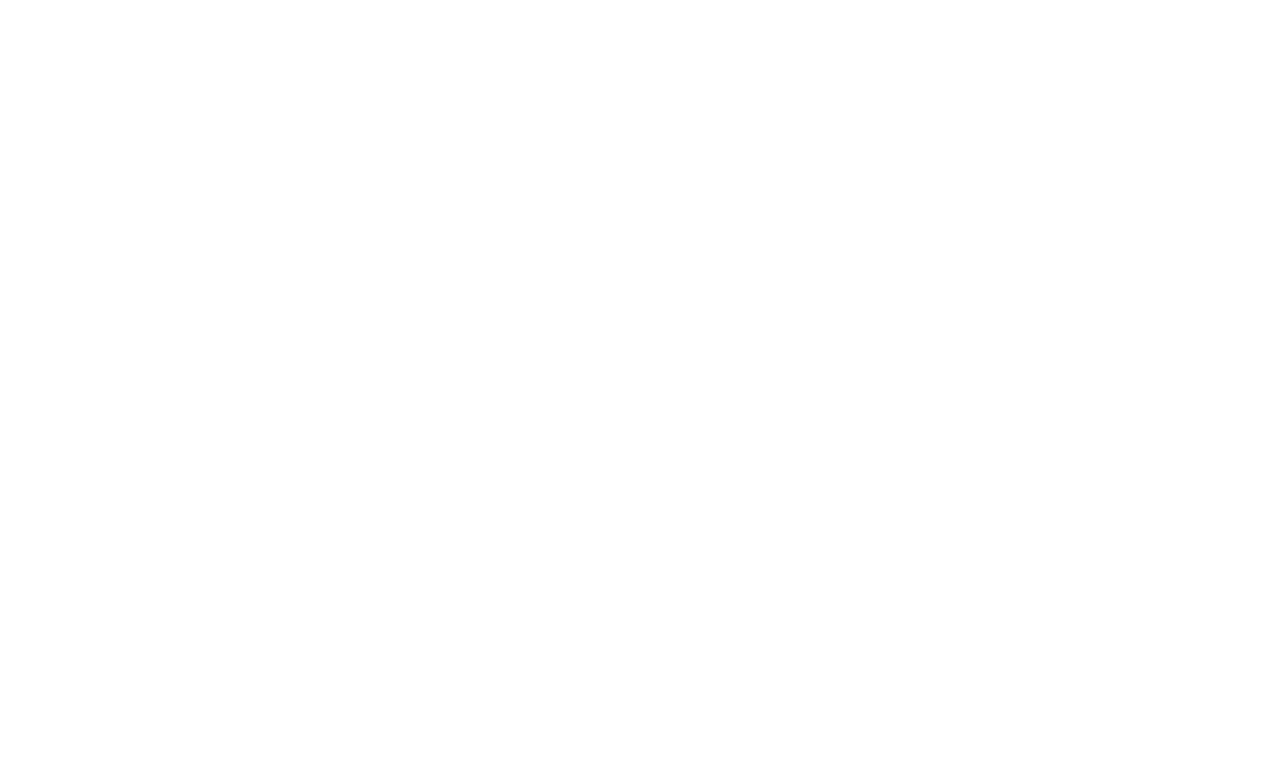
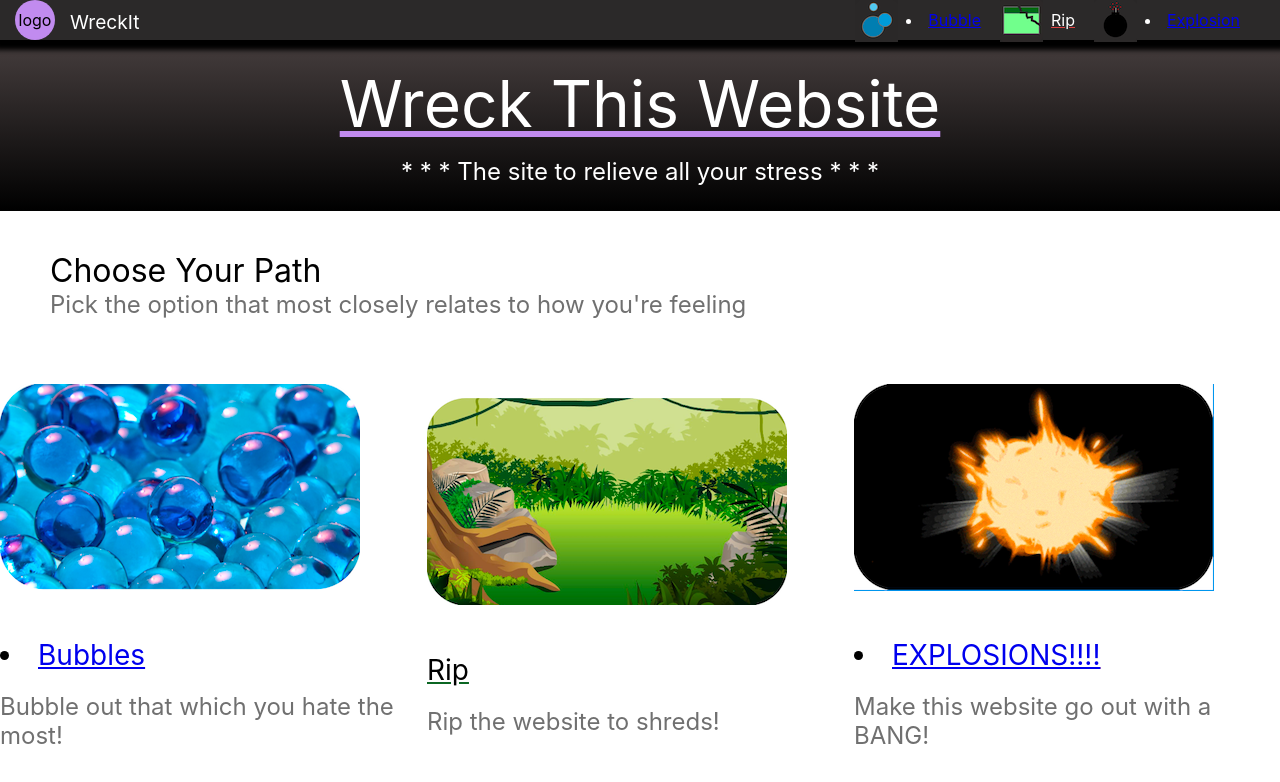
Before and after one commit to svonhatten/wreck-this, a React (Create React App) app in the folder wreck-this/: page / in a window 1280 px wide. Shown: the top 782 px of the page. Built offline with nearby package versions, Linux system fonts and the light colour scheme.

Commit message:
added links on home page.  return link on others

```diff
--- a/wreck-this/src/App.jsx
+++ b/wreck-this/src/App.jsx
@@ -17,7 +17,7 @@
     <Router>
       <div>
         <Switch>
-          <Route exact path="/Home">
+          <Route exact path="/">
             <Home />
           </Route>
           <Route exact path="/Bubble">
--- a/wreck-this/src/WebPages/Bubble/Bubble.jsx
+++ b/wreck-this/src/WebPages/Bubble/Bubble.jsx
@@ -16,7 +16,9 @@
                         {/* logo */}
                         <div className={'navBarLogoContainer'}>
                             <div className={'navBarLogo'}>logo</div>
-                            <div className={'navBarText'}>WreckIt</div>
+                            <div className={'navBarText'}>
+                                <li> <Link to="/">Wreck it</Link> </li>
+                            </div>
                         </div>
                         {/* container for destruction options on right side */}
                         <div className={'navBarDestr'}>
--- a/wreck-this/src/WebPages/Explosion/Explosion.jsx
+++ b/wreck-this/src/WebPages/Explosion/Explosion.jsx
@@ -16,7 +16,9 @@
                         {/* logo */}
                         <div className={'navBarLogoContainer'}>
                             <div className={'navBarLogo'}>logo</div>
-                            <div className={'navBarText'}>WreckIt</div>
+                            <div className={'navBarText'}>
+                                <li> <Link to="/">Wreck it</Link> </li>
+                            </div>
                         </div>
                         {/* container for destruction options on right side */}
                         <div className={'navBarDestr'}>
--- a/wreck-this/src/WebPages/Home/Home.jsx
+++ b/wreck-this/src/WebPages/Home/Home.jsx
@@ -1,4 +1,5 @@
 import React, { Component } from 'react';
+import {Link} from "react-router-dom";
 import './stylesHome.css';
 import bubble from './bubble.jpg';
 import rip from './rip.jpg';
@@ -24,15 +25,19 @@
                             <div className={'navBarDestrLogo'}>
                                 <img src={bubble} alt="bubble"/>
                             </div>
-                            <div className={'navBarDestrText'}>Bubbles</div>
+                            <div className={'navBarDestrText'}>
+                                <li> <Link to="/bubble">Bubble</Link> </li>
+                            </div>
                             <div className={'navBarDestrLogo'}>
                                 <img src={rip} alt="rip"/>
                             </div>
-                            <div className={'navBarDestrText'}>Rip</div>
+                            <div className={'navBarDestrText'}> Rip </div>
                             <div className={'navBarDestrLogo'}>
                                 <img src={explosion} alt="explosion"/>
                             </div>
-                            <div className={'navBarDestrText'}>Explosion</div>
+                            <div className={'navBarDestrText'}>
+                                <li> <Link to="/explosion">Explosion</Link> </li>
+                            </div>
                         </div>
                     </div>
                     {/* title section (the black part of screen) */}
@@ -53,7 +58,9 @@
                                 <div className={'bubbleImage'}>
                                     <img src={bubbleImage} alt="bubbleImage"/>
                                 </div>
-                                <div className={'bubbleText'}>Bubbles</div>
+                                <div className={'explosionText'}>
+                                    <li> <Link to="/bubble">Bubbles</Link> </li>
+                                </div>
                                 <div className={'bubbleSubtext'}>Bubble out that which you hate the most!</div>
                             </div>
                             {/* Tearing */}
@@ -69,7 +76,9 @@
                                 <div className={'explosionImage'}>
                                     <img src={explosionImage} alt="explosionImage"/>
                                 </div>
-                                <div className={'explosionText'}>EXPLOSIONS!</div>
+                                <div className={'explosionText'}>
+                                    <li> <Link to="/explosion">EXPLOSIONS!!!!</Link> </li>
+                                </div>
                                 <div className={'explosionSubtext'}>Make this website go out with a BANG!</div>
                             </div>
                         </div>
```
